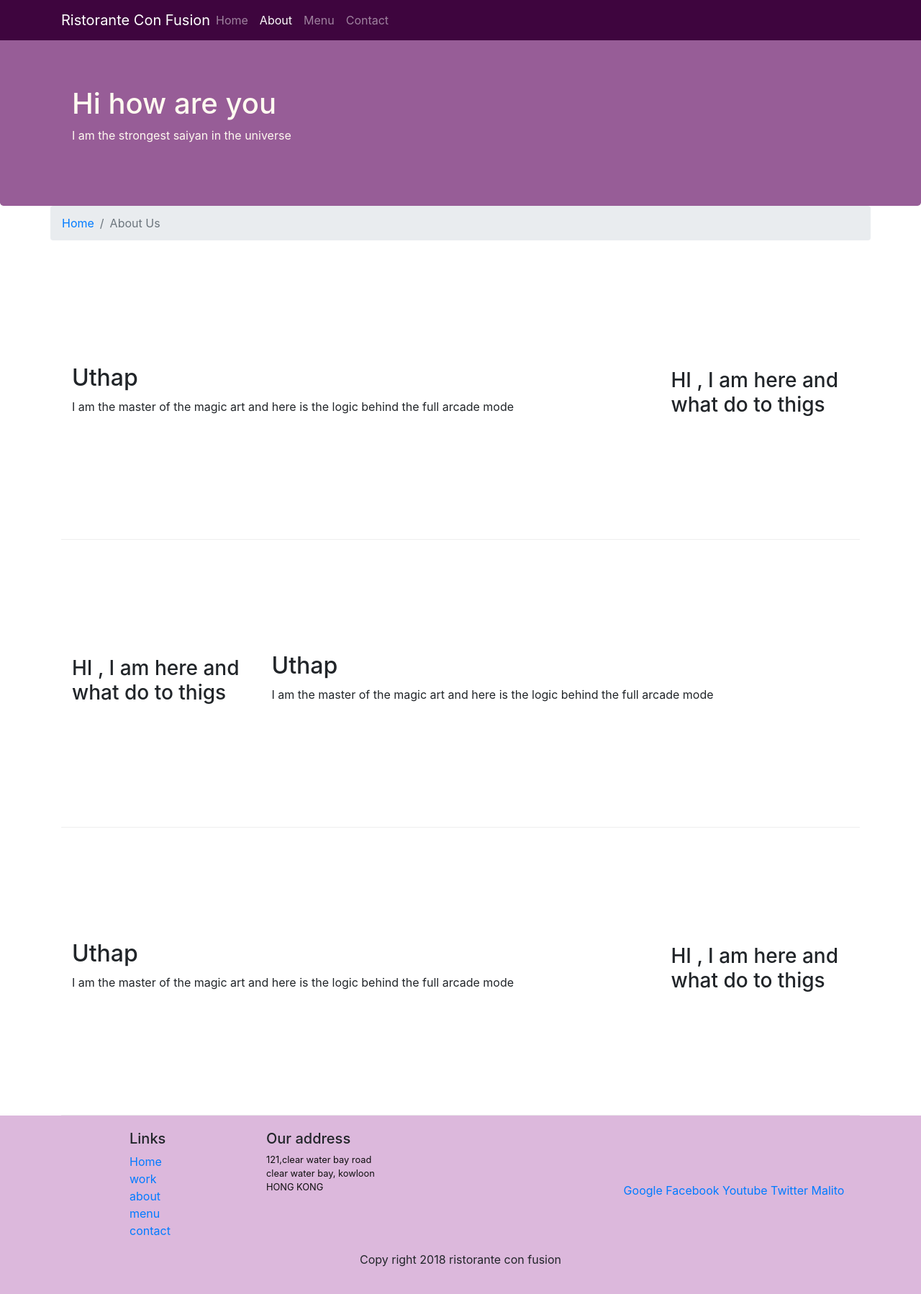
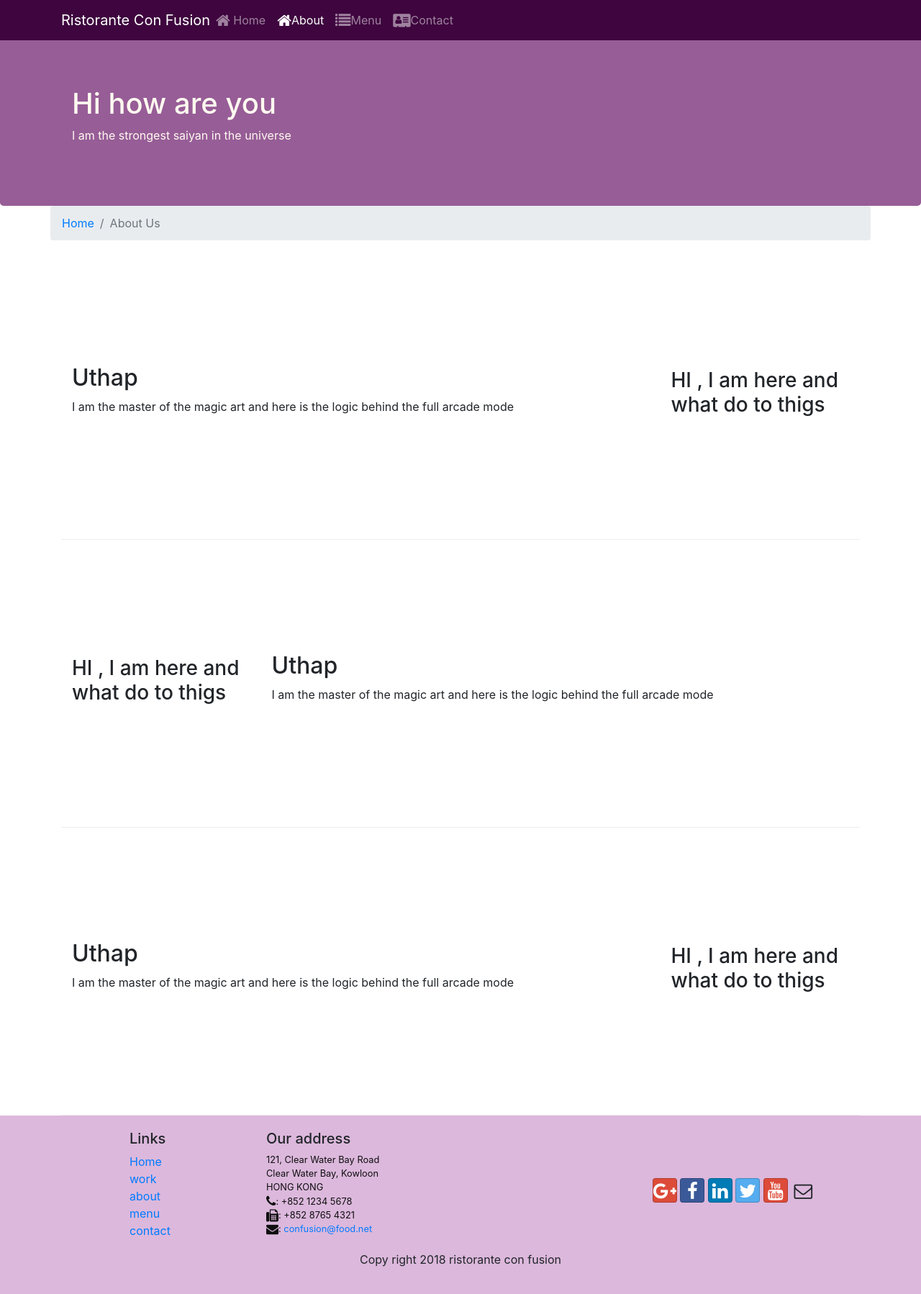
Before and after one commit to HarishKumar1234-del/Front---End-Project-using-Bootstrap-4, a website: page aboutus.html in a window 1280 px wide. Shown: the whole page at 72% size. Drawn offline with nearby package versions, Linux system fonts and the light colour scheme.

Commit message:
icon-fonts

```diff
--- a/aboutus.html
+++ b/aboutus.html
@@ -13,6 +13,8 @@
     <!-- bootstrap 4 flexbox ad layout     -->
     <link rel="stylesheet" href="https://stackpath.bootstrapcdn.com/bootstrap/4.3.1/css/bootstrap.min.css" integrity="sha384-ggOyR0iXCbMQv3Xipma34MD+dH/1fQ784/j6cY/iJTQUOhcWr7x9JvoRxT2MZw1T" crossorigin="anonymous">
 
+    <link rel="stylesheet" type="text/css" href="node_modules/font-awesome/css/font-awesome.min.css">
+    <link rel="stylesheet" type="text/css" href="node_modules/bootstrap-social/bootstrap-social.css">
     <link rel="stylesheet" type="text/css" href="aboutus.css">
 
 </head>
@@ -41,10 +43,11 @@ bg-dark then determines the actual background-color of the navbar. But other col
                 <ul class="navbar-nav mr-auto">
                 <!-- nav-item this allow these link items to display horizontlly as list in navigation bar ,nav-link allows a tag to repsent a link-->
                 <!-- active means you are on that particular page -->
-                    <li class="nav-item"><a class="nav-link" href="./index.html">Home</a></li>
-                    <li class="nav-item active"><a class="nav-link" href="#">About</a>    </li>
-                    <li class="nav-item"><a class="nav-link" href="#">Menu</a></li>
-                    <li class="nav-item"><a class="nav-link" href="#">Contact</a></li>
+                <!-- using font-awesome -->
+                    <li class="nav-item"><a class="nav-link" href="./index.html"><span class="fa fa-home fa-lg"></span> Home</a></li>
+                    <li class="nav-item active"><a class="nav-link" href="#"><span class="fa fa-home fa-lg"></span>About</a></li>
+                    <li class="nav-item"><a class="nav-link" href="#"><span class="fa fa-list fa-lg"></span>Menu</a></li>
+                    <li class="nav-item"><a class="nav-link" href="#"><span class="fa fa-address-card fa-lg"></span>Contact</a></li>
 
                 </ul>
             </div>
@@ -146,21 +149,27 @@ bg-dark then determines the actual background-color of the navbar. But other col
      		</div>
      		<div class="col-7 col-sm-5">
      			<h5>Our address</h5>
-     			<address class="address">
-     				121,clear water bay road<br>
-     				clear water bay, kowloon<br>
-     				HONG KONG<br>
-     			</address>
+                    <address class="address">
+                      121, Clear Water Bay Road<br>
+                      Clear Water Bay, Kowloon<br>
+                      HONG KONG<br>
+                      <!-- using fontawesome -->
+                      <i class="fa fa-phone fa-lg"></i>: +852 1234 5678<br>
+                      <i class="fa fa-fax fa-lg"></i>: +852 8765 4321<br>
+                      <i class="fa fa-envelope fa-lg"></i>: <a href="mailto:confusion@food.net">confusion@food.net</a>
+                    </address>
      		</div>
             <!-- to center the elements at the center of the row vertically center-->
      		<div class="col-12 col-sm-4 align-self-center">
                 <!-- text-center to cente the links -->
      			<div class="text-center">
-     				<a href="#">Google</a>
-     				<a href="#">Facebook</a>
-     				<a href="#">Youtube</a>
-     				<a href="#">Twitter</a>
-     				<a href="#">Malito</a>
+                    <!-- using font-awesomoe and bootstrap_social -->
+     				<a class="btn btn-social-icon btn-google" href="#"><i class="fa fa-google-plus fa-lg"></i></a>
+     				<a class="btn btn-social-icon btn-facebook" href="#"><i class="fa fa-facebook fa-lg"></i></a>
+     				<a class="btn btn-social-icon btn-linkedin" href="#"><i class="fa fa-linkedin fa-lg"></i></a>
+     				<a class="btn btn-social-icon btn-twitter" href="#"><i class="fa fa-twitter fa-lg"></i></a>
+     				<a class="btn btn-social-icon btn-google" href="#"><i class="fa fa-youtube fa-lg"></i></a>
+                    <a class="btn btn-social-icon" href="#"><i class="fa fa-envelope-o fa-lg"></i></a>
      			</div>
      		</div>
      	</div>
```
Also changed, not shown: index.html (+20 -14 lines), package.json (+6 -2 lines), 1 other file.
